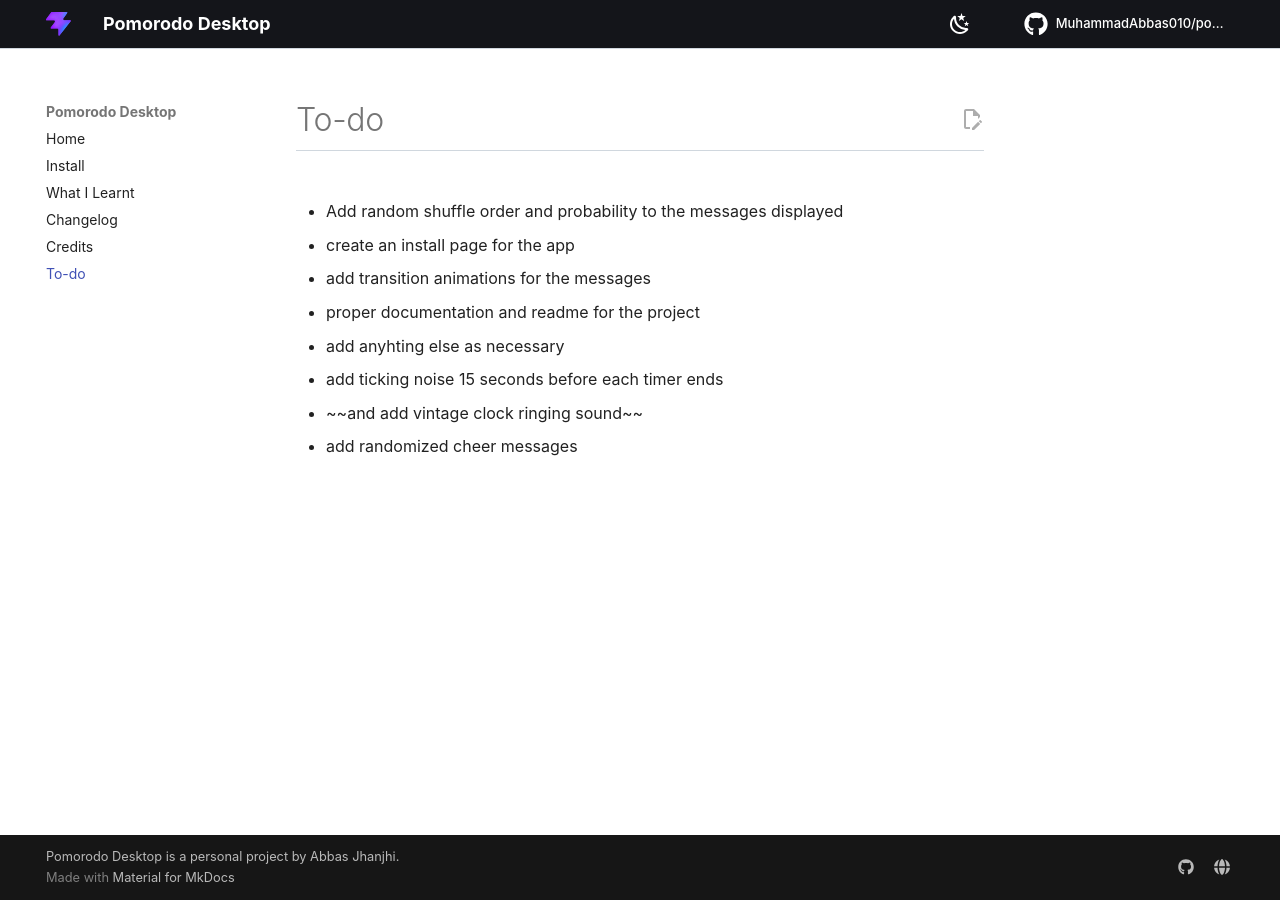
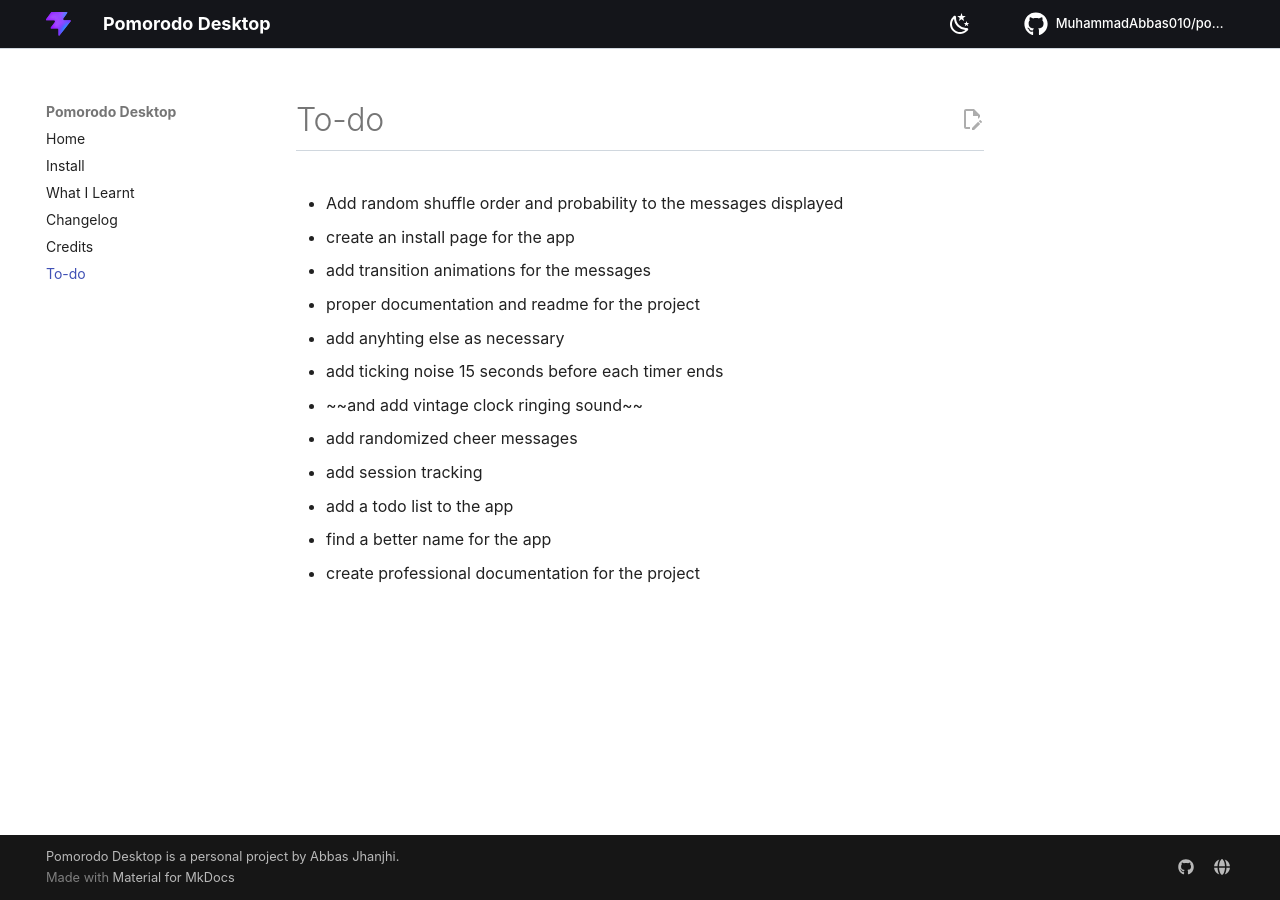
Before and after one commit to MuhammadAbbas010/pomorodo-desktop, an MkDocs documentation site: the page built from docs/todo.md, in a window 1280 px wide. Built offline with MkDocs 1.6.1 and Material for MkDocs 9.7.7, drawn with Linux system fonts in a browser that asks for light colours; comment, search, counter and statistics services are not loaded.

Commit message:
Update todo.md

```diff
--- a/docs/todo.md
+++ b/docs/todo.md
@@ -1,15 +1,12 @@
 - Add random shuffle order and probability to the messages displayed
-
 - create an install page for the app
-
 - add transition animations for the messages
-
 - proper documentation and readme for the project
-
 - add anyhting else as necessary
-
 - add ticking noise 15 seconds before each timer ends
-
 - ~~and add vintage clock ringing sound~~
-
 - add randomized cheer messages
+- add session tracking
+- add a todo list to the app
+- find a better name for the app
+- create professional documentation for the project
```
